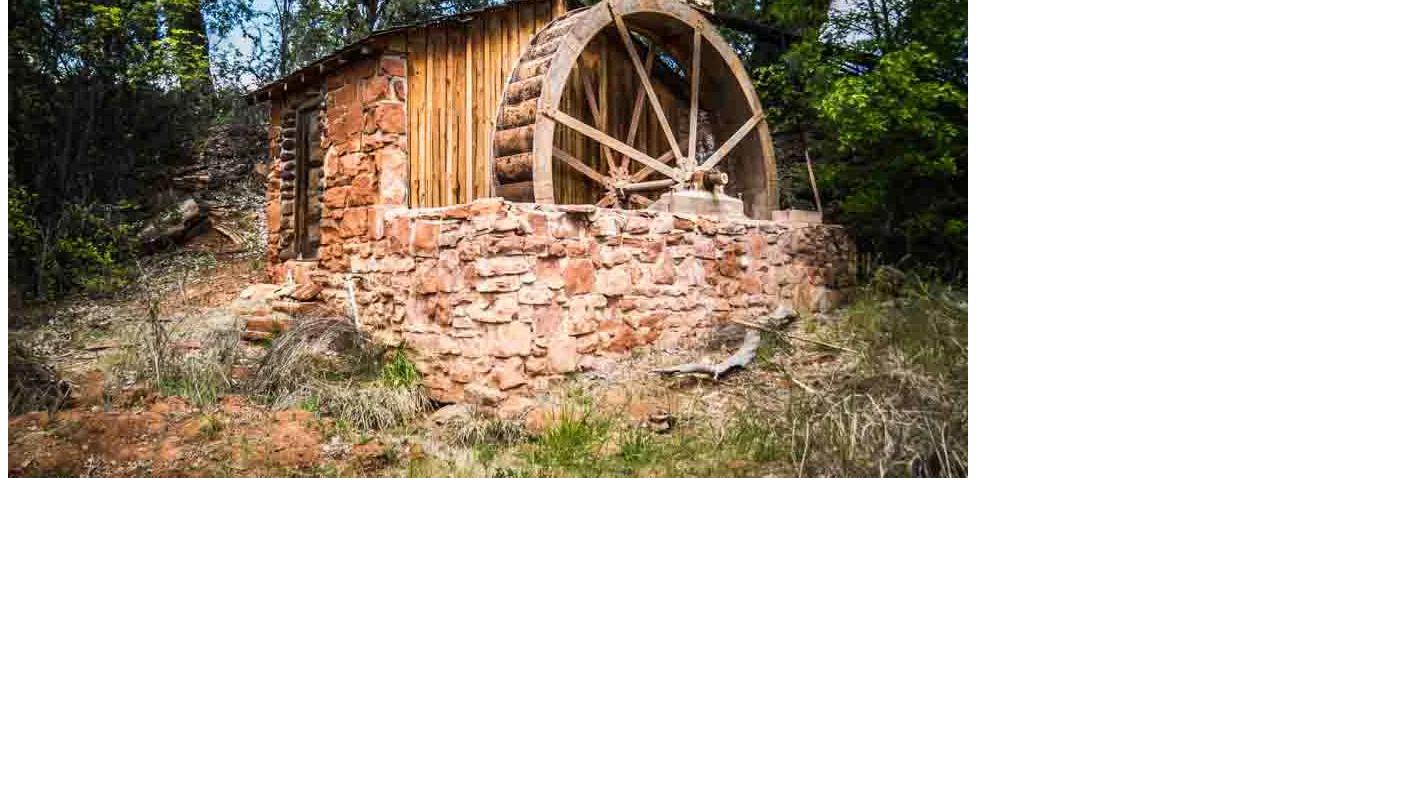
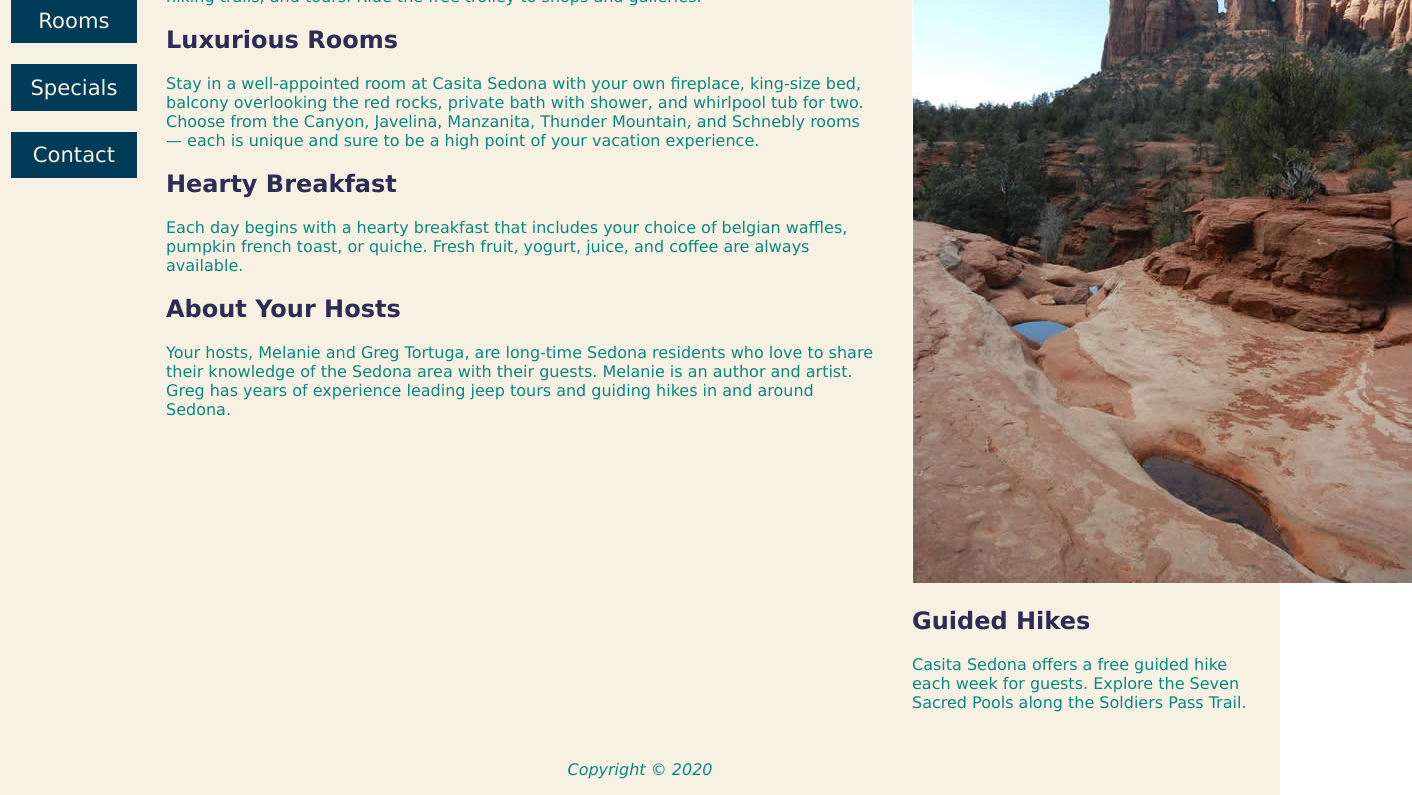
Before and after one commit to Pruthvirajpm/Web-Site-Design, a plain HTML site: page index.html in a window 1280 px wide. Shown: the part 220-1015 px from the top of the page, 1412 px wide, since content can reach past the window. Before the commit the page ends 800 px from the top, so only its background shows below. Drawn offline with Linux system fonts and the light colour scheme.

Commit message:
In-Class 14 flexible 7

```diff
--- a/index.html
+++ b/index.html
@@ -1,18 +1,131 @@
 <!DOCTYPE html>
 <html lang="en">
 <head>
-<title>Page Title Goes Here</title>
+<title>Casita Sedona</title>
 <meta charset="utf-8">
+<meta name="viewport" content="width=device-width, initial-scale=1.0">
+<style>
+* { box-sizing: border-box; }
+body {font-family: Verdana, Arial, sans-serif;
+      margin: 0;
+}
+
+header { background-image: url(header.jpg);
+         background-repeat: no-repeat;
+		 background-size: cover;
+}
+img {max-width: :100%;
+	height: auto;
+}
+
+/* Name Grid Areas */
+header { grid-area: h; }
+nav    { grid-area: n; }
+main   { grid-area: m; }
+aside  { grid-area: a; }
+footer { grid-area: f; }
+#wrapper {  background-color: #F7F1E3;
+            color: #0B8781;
+            display: grid;
+            grid-template:
+		    "h "
+			"n "
+			"m"
+			"f" ; }
+
+
+
+h2 { color: #2c2c54; }
+
+
+h1 { text-align: center;
+     color: #F7F1E3;
+	 font-size: 300%;
+     text-shadow: 10px 10px 10px #000000;
+}
+nav {   font-size: 120%; }
+
+nav ul { padding-left: 0;
+         display: flex;
+	     flex-direction: row;
+	     flex-wrap: wrap;
+	     justify-content: space-around; }
+nav ul { list-style-type: none; }
+nav li { width: 20%;
+		 min-width: 6em;
+	     font-size: 110%;
+		 text-align: center;
+		 background-color: #003C58;
+		 margin: .5em;
+		 padding: .5em; }
+nav a { text-decoration: none;}
+nav a:link { color: #F7F1E3; }
+nav a:visited { color: #B9EDF0; }
+nav a:hover { color: #FFFFFF; }
+
+aside {  display: none;  padding: 1em;}
+
+main {   padding: 0 1em 1em;    }
+
+footer { text-align: center;
+		 font-style: italic;
+		 padding: 1em; }
+
+@media (min-width: 38em) {
+        #wrapper { grid-template:
+		            " h   h "
+					" n   n "
+					" m   a "
+					" f   f "
+					/ 60% 40% ; }
+   			aside { display: block; }
+}
+@media (min-width: 65em) {
+		  nav ul { display: flex;
+	           flex-direction: column;
+	           flex-wrap: nowrap; }
+          #wrapper { grid-template:
+		             " h   h   h"
+					 " n   m   a"
+					 " f   f   f"
+			        / 150px 1fr 30%; }
+}
+
+
+
+
+</style>
 </head>
 <body>
-<picture>
-    <source media="(min-width: 1200px)" srcset="large.webp" type="image/webp">
-    <source media="(min-width: 800px)" srcset="medium.webp" type="image/webp">
-    <source media="(min-width: 320px)" srcset="small.webp" type="image/webp">
-    <source media="(min-width: 1200px)" srcset="large.jpg">
-    <source media="(min-width: 800px)" srcset="medium.jpg">
-    <source media="(min-width: 320px)" srcset="small.jpg">
-    <img src="fallback.jpg" alt="waterwheel">
-</picture>
+<div id="wrapper">
+  <header>
+    <h1>Casita Sedona</h1>
+  </header>
+  <nav>
+    <ul>
+	 <li><a href="index.html">Home</a></li>
+     <li><a href="rooms.html">Rooms</a></li>
+     <li><a href="specials.html">Specials</a></li>
+     <li><a href="contact.html">Contact</a></li>
+	</ul>
+   </nav>
+    <main>
+	<h2>Located in the Heart of Sedona</h2>
+    <p>At Casita Sedona Bed &amp; Breakfast you&rsquo;ll be close to art galleries, shops, restaurants, hiking trails, and tours. Ride the free trolley to shops and galleries.</p>
+    <h2>Luxurious Rooms </h2>
+    <p>Stay in a well-appointed room at Casita Sedona with your own fireplace, king-size bed, balcony overlooking the red rocks, private bath with shower, and whirlpool tub for two. Choose from the Canyon, Javelina, Manzanita, Thunder Mountain, and Schnebly rooms &mdash; each is unique and sure to be a high point of your vacation experience.</p>
+  	<h2>Hearty Breakfast</h2>
+    <p>Each day begins with a hearty breakfast that includes your choice of belgian waffles, pumpkin french toast, or quiche. Fresh fruit, yogurt, juice, and coffee are always available.</p>
+	<h2>About Your Hosts</h2>
+	<p>Your hosts, Melanie and Greg Tortuga, are long-time Sedona residents who love to share their knowledge of the Sedona area with their guests. Melanie is an author and artist. Greg has years of experience leading jeep tours and guiding hikes in and around Sedona.</p>
+   </main>
+      <aside>
+     <img src="pools.jpg" alt="Pools of water in the rock">
+	 <h2>Guided Hikes</h2>
+	 <p>Casita Sedona offers a free guided hike each week for guests. Explore the Seven Sacred Pools along the Soldiers Pass Trail.</p>
+   </aside>
+   <footer>Copyright &copy; 2020
+   </footer>
+</div>
 </body>
 </html>
```
Also changed, not shown: header.jpg (added), pools.jpg (added).
